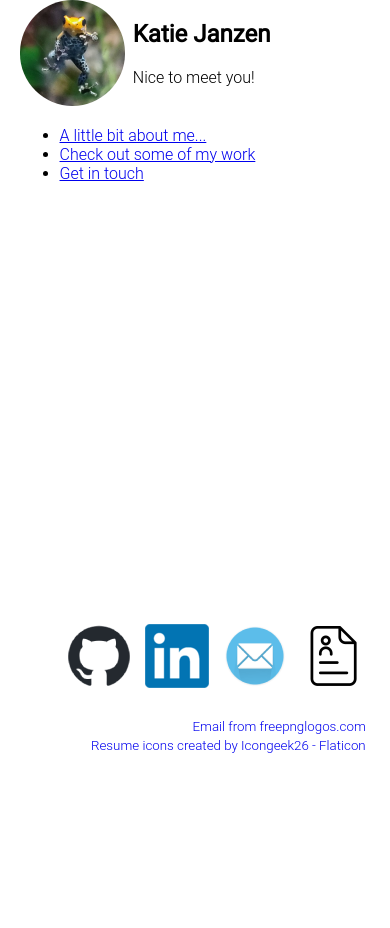
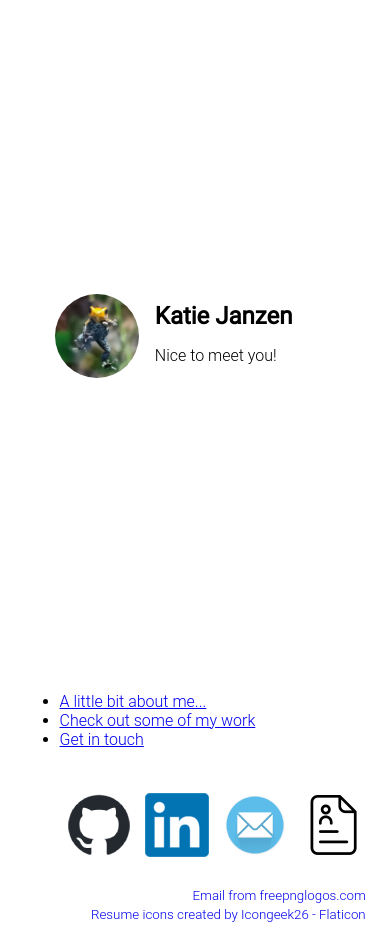
Before and after one commit to ImpendingKataclysm/portfolio_site, a Django app: template templates/index.html in a window 390 px wide. Shown: the part 85-1013 px from the top of the page. Before the commit the page ends 838 px from the top, so only its background shows below. Run offline with Django 3.2, Linux system fonts and the light colour scheme; the template is opened without the code that fills it, so the values that code supplies are empty.

Commit message:
Adjusted home page heading layout on mobile and wide screens

```diff
--- a/mysite/static/css/main.css
+++ b/mysite/static/css/main.css
@@ -101,10 +101,24 @@ img.profile {
     border-radius: 50%;
 }
 
+.page_head {
+    height: 80vh;
+    display: grid;
+    grid-template-rows: 1fr auto 1fr;
+}
+
 .home_title {
     display: grid;
     grid-template-columns: 30% 1fr;
     gap: 0.5rem;
+    width: 80%;
+    margin: auto;
+    grid-row: 2;
+}
+
+.home_title h2, .home_title p {
+    margin: 0;
+    padding: 0.5rem;
 }
 
 /* Wide Screen */
@@ -136,8 +150,21 @@ img.profile {
     }
 
     /* Home Page */
+    .page_head {
+        grid-template-columns: 1fr auto 1fr;
+    }
+
     .home_title {
-        grid-template-columns: 10% 1fr;
+        grid-template-columns: 20% 1fr;
         gap: 1.5rem;
+        grid-column: 2;
+    }
+
+    .home_title h2 {
+        font-size: 2.5rem;
+    }
+
+    .home_title p {
+        font-size: 1.5rem;
     }
 }
```
